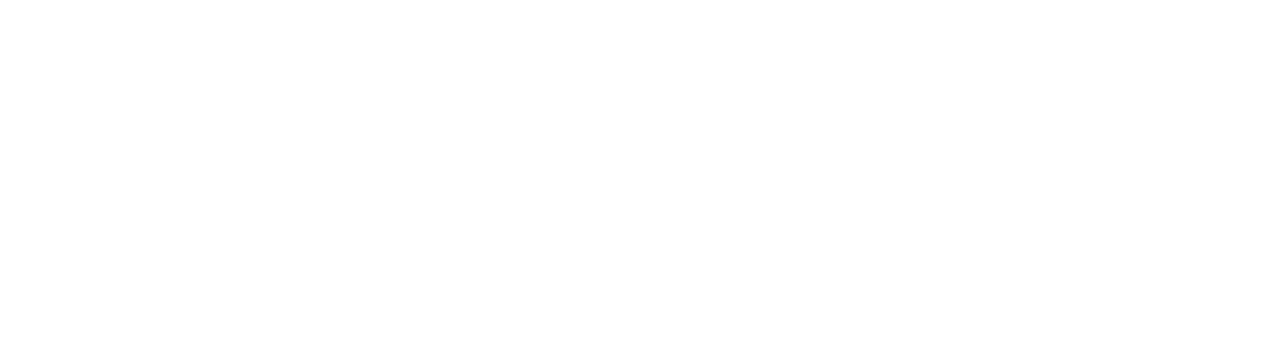
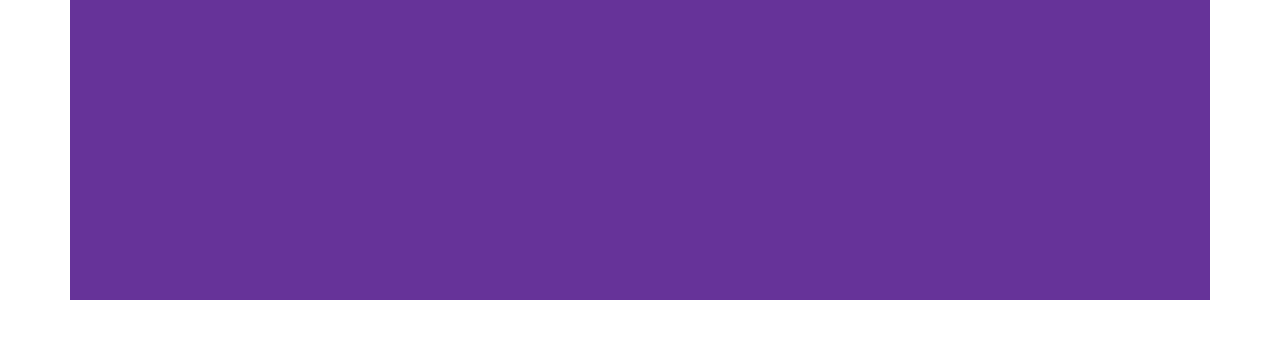
Before and after one commit to davidmoreno1988/Bootstrap, a plain HTML site: page index.html in a window 1280 px wide. Drawn offline with nearby package versions, Linux system fonts and the light colour scheme.

Commit message:
bootstrap

```diff
--- a/Assets/style/style.css
+++ b/Assets/style/style.css
@@ -0,0 +1,10 @@
+*{
+  margin: 0;
+  padding: 0;
+}
+
+div{
+  background-color: rebeccapurple;
+  height: 300px;
+  margin-bottom: 20px;
+}
--- a/index.html
+++ b/index.html
@@ -4,10 +4,12 @@
   <meta charset="UTF-8">
   <meta name="viewport" content="width=device-width, initial-scale=1.0">
   <link rel="stylesheet" href="https://stackpath.bootstrapcdn.com/bootstrap/4.5.0/css/bootstrap.min.css" integrity="sha384-9aIt2nRpC12Uk9gS9baDl411NQApFmC26EwAOH8WgZl5MYYxFfc+NcPb1dKGj7Sk" crossorigin="anonymous">
+  <link rel="stylesheet" href="./Assets/style/style.css">
+
   <title>Document</title>
 </head>
 <body>
-
+  <div class="container"></div>
 
 
 
```
